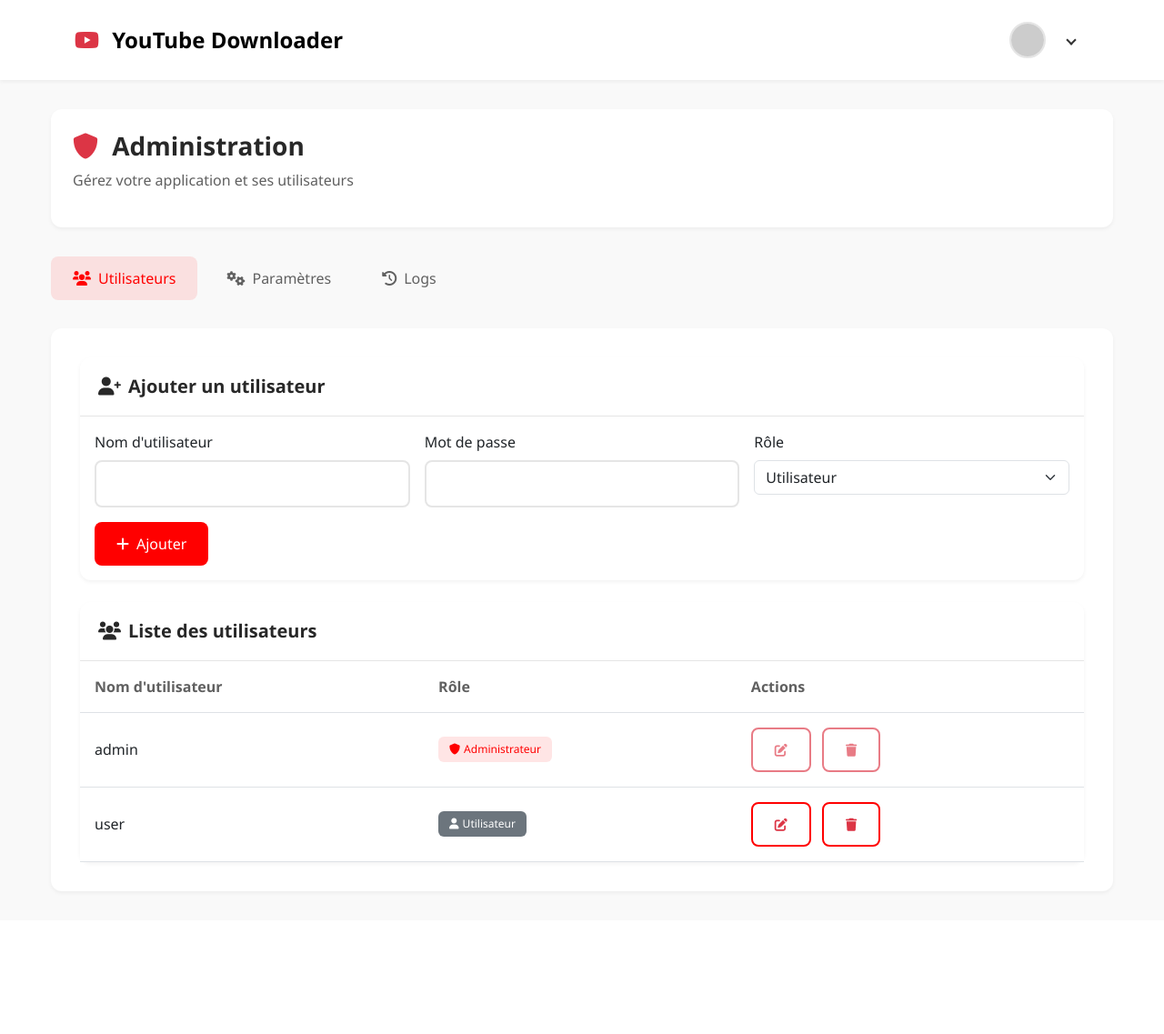
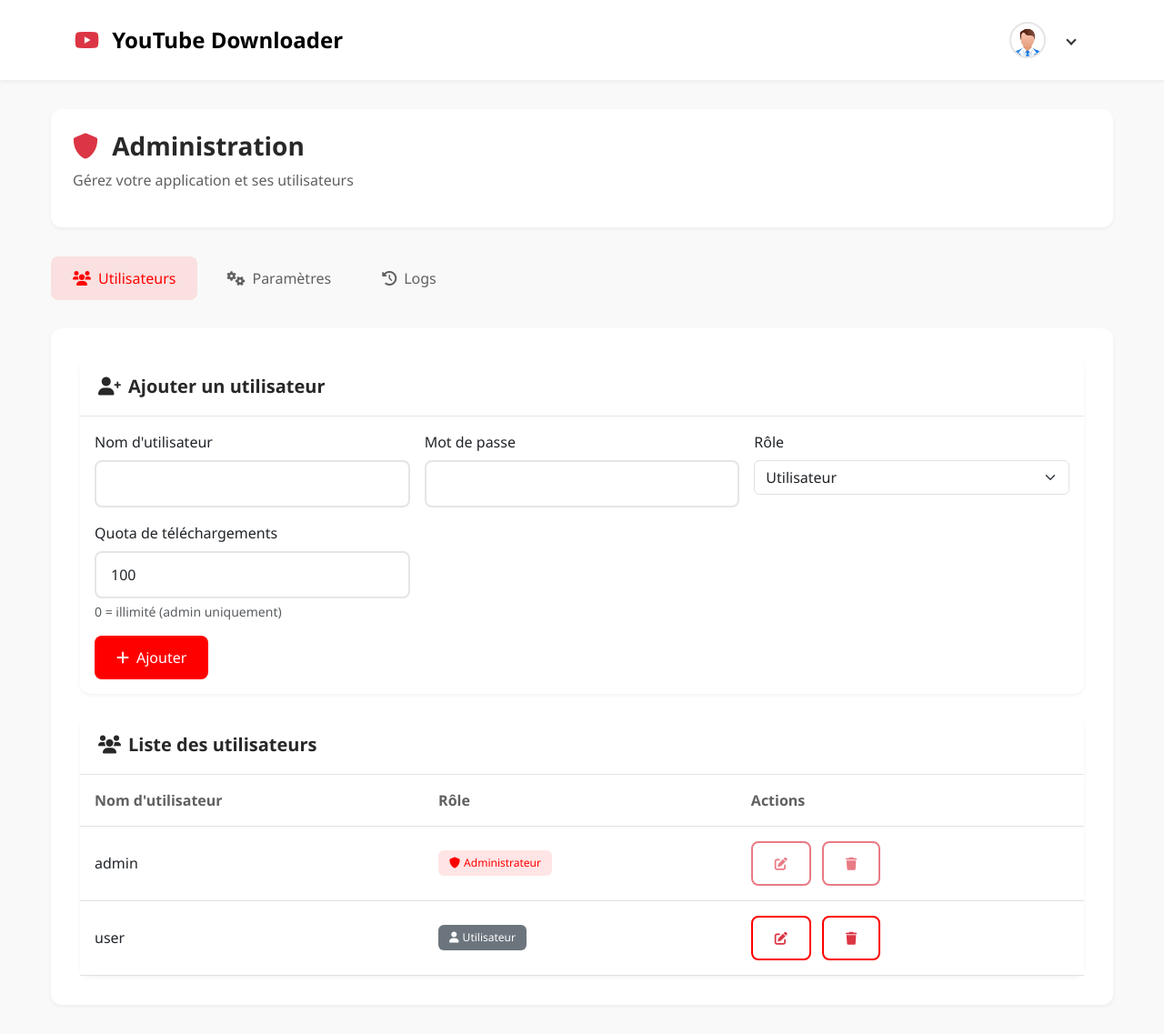
Before and after one commit to SonikkProd/YoutubeDownloader, a Flask app: page /admin in a window 1280 px wide. Shown: the whole page at 91% size. Before the commit the page ends 982 px from the top, so only its background shows below. Run offline with Flask 3, Linux system fonts and the light colour scheme; the visitor is signed in with stand-in values (Sample User, id 1); parts of the project's set-up code (start-up, migrations or seed data) failed here and were passed over.

Commit message:
UPDATE - AND ADD FUNCTION QUOTA LIMITED FOR USER
UPDATE - AND ADD FUNCTION QUOTA LIMITED FOR USER

```diff
--- a/app.py
+++ b/app.py
@@ -87,14 +87,16 @@
         'role': 'admin',
         'display_name': 'Administrateur',
         'profile_image': None,
-        'bio': 'Administrateur du système'
+        'bio': 'Administrateur du système',
+        'download_quota': 0  # 0 = illimité pour les administrateurs
     },
     'user': {
         'password': generate_password_hash('user123'),
         'role': 'user',
         'display_name': 'Utilisateur',
         'profile_image': None,
-        'bio': ''
+        'bio': '',
+        'download_quota': 100  # Quota par défaut de 100 téléchargements
     }
 }
 
@@ -114,6 +116,7 @@
         self.display_name = users[username].get('display_name', username)
         self.profile_image = users[username].get('profile_image')
         self.bio = users[username].get('bio', '')
+        self.download_quota = users[username].get('download_quota', 100)  # Quota par défaut de 100
 
 @login_manager.user_loader
 def load_user(username):
@@ -155,6 +158,7 @@
     username = request.form.get('username')
     password = request.form.get('password')
     role = request.form.get('role', 'user')
+    quota = int(request.form.get('quota', 100))  # Quota par défaut de 100
 
     if username in users:
         flash('Ce nom d\'utilisateur existe déjà', 'error')
@@ -162,7 +166,8 @@
 
     users[username] = {
         'password': generate_password_hash(password),
-        'role': role
+        'role': role,
+        'download_quota': 0 if role == 'admin' else quota
     }
     flash('Utilisateur créé avec succès', 'success')
     return redirect(url_for('admin'))
@@ -174,6 +179,7 @@
     username = request.form.get('username')
     new_password = request.form.get('password')
     new_role = request.form.get('role')
+    new_quota = request.form.get('quota')
 
     if username not in users:
         flash('Utilisateur non trouvé')
@@ -183,6 +189,10 @@
         users[username]['password'] = generate_password_hash(new_password)
     if new_role:
         users[username]['role'] = new_role
+        # Mettre à jour le quota en fonction du rôle
+        users[username]['download_quota'] = 0 if new_role == 'admin' else int(new_quota or 100)
+    elif new_quota and users[username]['role'] != 'admin':
+        users[username]['download_quota'] = int(new_quota)
 
     flash('Utilisateur modifié avec succès')
     return redirect(url_for('admin'))
@@ -452,6 +462,10 @@
     if not video_url:
         return jsonify({'error': 'URL non fournie'}), 400
 
+    # Vérifier le quota de l'utilisateur
+    if not check_download_quota(current_user.id):
+        return jsonify({'error': 'Vous avez atteint votre limite de téléchargements'}), 403
+
     try:
         # Définir les options pour la récupération des informations
         ydl_opts = {
@@ -483,7 +497,8 @@
             return jsonify({
                 'success': True,
                 'filename': filename,
-                'title': title
+                'title': title,
+                'remaining_downloads': get_remaining_downloads(current_user.id)
             })
 
     except Exception as e:
@@ -518,6 +533,43 @@
         app.logger.error(f"Erreur lors de la récupération du fichier: {str(e)}")
         return "Erreur lors de la récupération du fichier", 500
 
+def check_download_quota(user_id):
+    """Vérifie si l'utilisateur a encore des téléchargements disponibles"""
+    user = users.get(user_id)
+    if not user:
+        return False
+
+    # Les administrateurs ont un quota illimité (0)
+    if user['role'] == 'admin':
+        return True
+
+    # Compter les téléchargements de l'utilisateur dans les logs
+    user_downloads = sum(1 for log in download_logs if log['username'] == user_id)
+
+    return user_downloads < user['download_quota']
+
+def get_remaining_downloads(user_id):
+    """Retourne le nombre de téléchargements restants pour l'utilisateur"""
+    user = users.get(user_id)
+    if not user:
+        return 0
+
+    # Les administrateurs ont un quota illimité
+    if user['role'] == 'admin':
+        return "Illimité"
+
+    # Compter les téléchargements de l'utilisateur dans les logs
+    user_downloads = sum(1 for log in download_logs if log['username'] == user_id)
+
+    return user['download_quota'] - user_downloads
+
+# Ajouter cette fonction après la création de l'app Flask
+@app.context_processor
+def utility_processor():
+    return {
+        'get_remaining_downloads': get_remaining_downloads
+    }
+
 if __name__ == '__main__':
     if not check_ffmpeg():
         print("⚠️ FFmpeg n'est pas installé. Veuillez l'installer pour utiliser l'application.")
--- a/templates/admin.html
+++ b/templates/admin.html
@@ -417,6 +417,11 @@
                                         <option value="admin">Administrateur</option>
                                     </select>
                                 </div>
+                                <div class="col-md-4">
+                                    <label for="quota" class="form-label">Quota de téléchargements</label>
+                                    <input type="number" class="form-control" id="quota" name="quota" value="100" min="0">
+                                    <div class="form-text">0 = illimité (admin uniquement)</div>
+                                </div>
                             </div>
                             <div class="mt-3">
                                 <button type="submit" class="btn btn-danger">
@@ -568,6 +573,11 @@
                                 <option value="admin">Administrateur</option>
                             </select>
                         </div>
+                        <div class="mb-3">
+                            <label for="newQuota" class="form-label">Quota de téléchargements</label>
+                            <input type="number" class="form-control" id="newQuota" name="quota" min="0">
+                            <div class="form-text">0 = illimité (admin uniquement)</div>
+                        </div>
                     </div>
                     <div class="modal-footer">
                         <button type="button" class="btn btn-secondary" data-bs-dismiss="modal">Annuler</button>
@@ -584,6 +594,7 @@
             document.getElementById('editUsername').value = username;
             document.getElementById('newPassword').value = '';
             document.getElementById('newRole').value = 'user';
+            document.getElementById('newQuota').value = '100';
             new bootstrap.Modal(document.getElementById('editUserModal')).show();
         }
 
@@ -603,6 +614,29 @@
                 form.submit();
             }
         }
+
+        // Mettre à jour le quota en fonction du rôle
+        document.getElementById('role').addEventListener('change', function() {
+            const quotaInput = document.getElementById('quota');
+            if (this.value === 'admin') {
+                quotaInput.value = '0';
+                quotaInput.disabled = true;
+            } else {
+                quotaInput.value = '100';
+                quotaInput.disabled = false;
+            }
+        });
+
+        document.getElementById('newRole').addEventListener('change', function() {
+            const quotaInput = document.getElementById('newQuota');
+            if (this.value === 'admin') {
+                quotaInput.value = '0';
+                quotaInput.disabled = true;
+            } else {
+                quotaInput.value = '100';
+                quotaInput.disabled = false;
+            }
+        });
     </script>
 </body>
 </html>
```
Also changed, not shown: templates/index.html (+13 -0 lines), static/default-profile.png, static/uploads/profiles/user_Screenshot_2.png (added).
